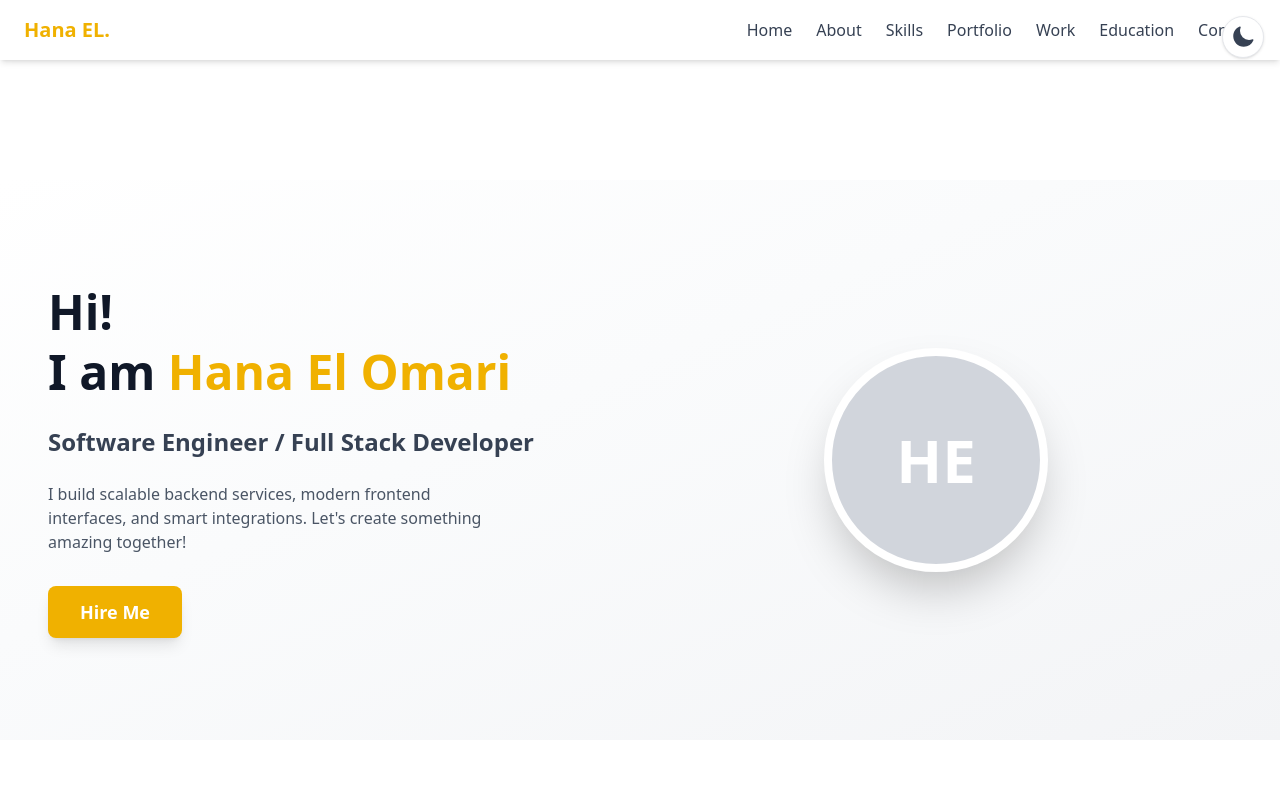
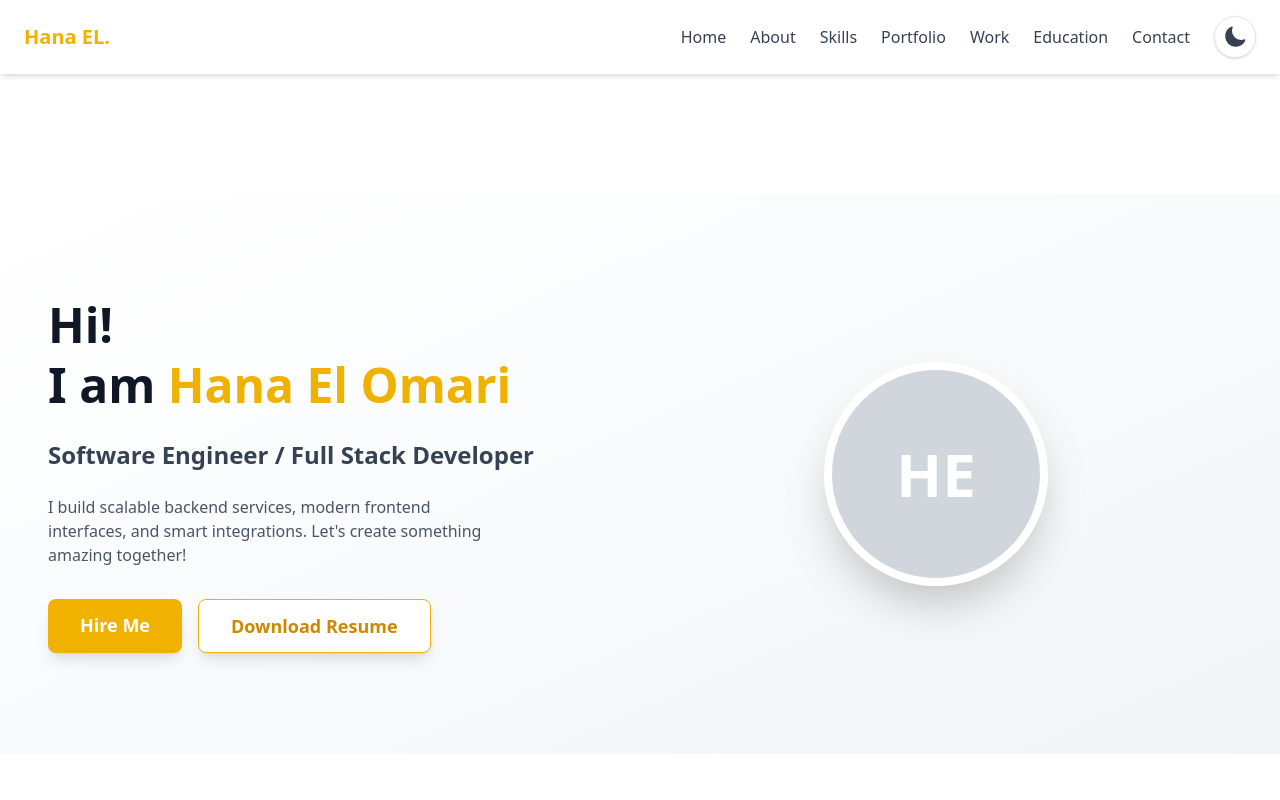
Before and after one commit to ElomariHana/hana-elomari-portfolio, a React (Vite) app: page / in a window 1280 px wide. Shown: the top 800 px of the page. Built offline with nearby package versions, Linux system fonts and the light colour scheme.

Commit message:
fix: portfolio

```diff
--- a/src/App.jsx
+++ b/src/App.jsx
@@ -6,13 +6,11 @@ import Portfolio from './components/Portfolio';
 import WorkExperience from './components/WorkExperience';
 import Education from './components/Education';
 import Contact from './components/Contact';
-import DarkModeToggle from './components/DarkModeToggle';
 
 function App() {
   return (
     <div className="min-h-screen bg-white dark:bg-gray-900 transition-colors duration-300">
       <Navbar />
-      <DarkModeToggle />
       <main>
         <section id="home" className="min-h-screen flex flex-col justify-center py-12"><Home /></section>
         <section id="about" className="min-h-screen flex flex-col justify-center py-12"><About /></section>
--- a/src/components/Contact.jsx
+++ b/src/components/Contact.jsx
@@ -1,5 +1,6 @@
 import { EnvelopeIcon, PhoneIcon } from '@heroicons/react/24/outline';
 import { FaLinkedin, FaGithub } from 'react-icons/fa';
+import DarkModeToggle from './DarkModeToggle';
 
 const contactInfo = [
   {
@@ -26,7 +27,10 @@ const contactInfo = [
 
 const Contact = () => (
   <section className="flex flex-col items-center justify-center min-h-[60vh] py-12">
-    <h2 className="text-3xl font-bold text-gray-800 dark:text-gray-100 mb-8">Contact Me</h2>
+    <div className="flex items-center gap-4 mb-8">
+      <h2 className="text-3xl font-bold text-gray-800 dark:text-gray-100">Contact Me</h2>
+      <DarkModeToggle inline={true} />
+    </div>
     <div className="flex flex-col md:flex-row gap-12 w-full max-w-4xl">
       {/* Contact Info */}
       <div className="flex-1 space-y-6">
--- a/src/components/DarkModeToggle.jsx
+++ b/src/components/DarkModeToggle.jsx
@@ -1,7 +1,7 @@
 import { useEffect, useState } from 'react';
 import { MoonIcon, SunIcon } from '@heroicons/react/24/solid';
 
-const DarkModeToggle = () => {
+const DarkModeToggle = ({ inline }) => {
   const [dark, setDark] = useState(() =>
     window.matchMedia('(prefers-color-scheme: dark)').matches
   );
@@ -14,15 +14,20 @@ const DarkModeToggle = () => {
     }
   }, [dark]);
 
-  return (
+  const button = (
     <button
-      className="fixed top-4 right-4 z-50 bg-white dark:bg-gray-800 border border-gray-200 dark:border-gray-700 rounded-full p-2 shadow hover:bg-yellow-400 hover:text-white transition-colors"
+      className="bg-white dark:bg-gray-800 border border-gray-200 dark:border-gray-700 rounded-full p-2 shadow hover:bg-yellow-400 hover:text-white transition-colors"
       onClick={() => setDark((d) => !d)}
       aria-label="Toggle dark mode"
     >
       {dark ? <SunIcon className="w-6 h-6 text-yellow-500" /> : <MoonIcon className="w-6 h-6 text-gray-700" />}
     </button>
   );
+
+  if (inline) return button;
+  return (
+    <div style={{ position: 'fixed', top: 16, right: 16, zIndex: 1000 }}>{button}</div>
+  );
 };
 
 export default DarkModeToggle;
--- a/src/components/Home.jsx
+++ b/src/components/Home.jsx
@@ -12,9 +12,14 @@ const Home = () => (
       <p className="text-gray-600 dark:text-gray-400 max-w-md">
         I build scalable backend services, modern frontend interfaces, and smart integrations. Let's create something amazing together!
       </p>
-      <a href="#contact" className="inline-block bg-yellow-500 hover:bg-yellow-600 text-white font-bold py-3 px-8 rounded-lg shadow-lg transition-colors text-lg mt-2">
-        Hire Me
-      </a>
+      <div className="flex flex-col sm:flex-row gap-4 mt-2">
+        <a href="#contact" className="inline-block bg-yellow-500 hover:bg-yellow-600 text-white font-bold py-3 px-8 rounded-lg shadow-lg transition-colors text-lg">
+          Hire Me
+        </a>
+        <a href="/My_Resume.pdf" download className="inline-block bg-white dark:bg-gray-900 border border-yellow-500 text-yellow-600 dark:text-yellow-400 font-bold py-3 px-8 rounded-lg shadow-lg transition-colors text-lg hover:bg-yellow-50 dark:hover:bg-gray-800">
+          Download Resume
+        </a>
+      </div>
     </div>
     {/* Right: Photo with accent */}
     <div className="flex-1 flex justify-center items-center mb-10 md:mb-0 relative w-full md:w-auto">
--- a/src/components/Navbar.jsx
+++ b/src/components/Navbar.jsx
@@ -1,8 +1,9 @@
-import { Link } from 'react-router-dom';
+import DarkModeToggle from './DarkModeToggle';
 
 const Navbar = () => (
   <nav className="flex justify-between items-center py-4 px-6 bg-white dark:bg-gray-900 shadow-md sticky top-0 z-50">
     <div className="font-bold text-xl text-yellow-500">Hana EL.</div>
+    <div className="flex items-center gap-6">
       <ul className="flex space-x-6 text-gray-700 dark:text-gray-200">
         <li><a href="#home">Home</a></li>
         <li><a href="#about">About</a></li>
@@ -12,6 +13,8 @@ const Navbar = () => (
         <li><a href="#education">Education</a></li>
         <li><a href="#contact">Contact</a></li>
       </ul>
+      <DarkModeToggle inline={true} />
+    </div>
   </nav>
 );
 
--- a/tailwind.config.js
+++ b/tailwind.config.js
@@ -1,4 +1,5 @@
 export default {
+  darkMode: 'class',
   content: [
     "./index.html",
     "./src/**/*.{js,jsx,ts,tsx}"
```
Also changed, not shown: 2 other files (tests, documents, lock files or other folders). Lines whose indentation alone changed are shown as unchanged.
